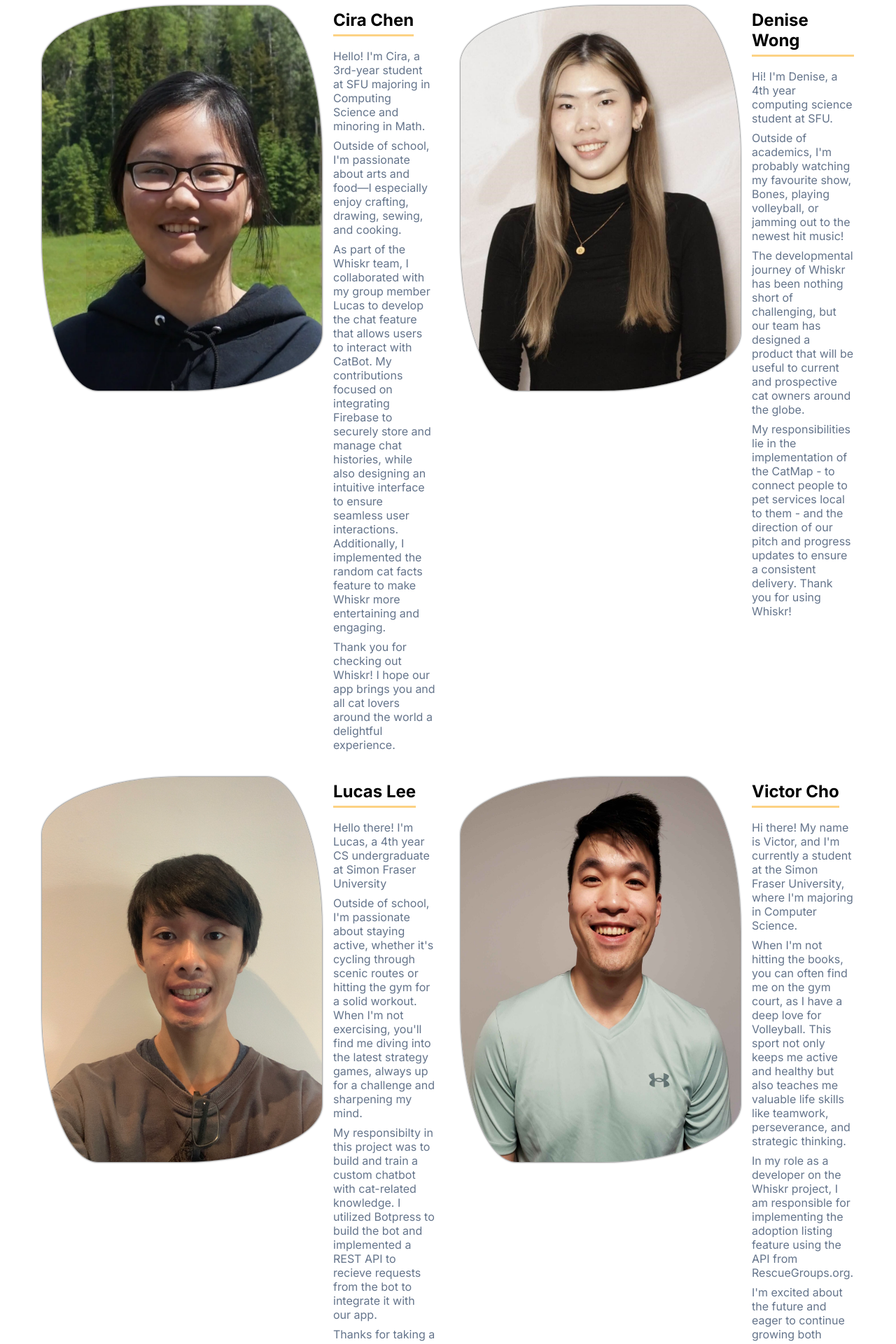
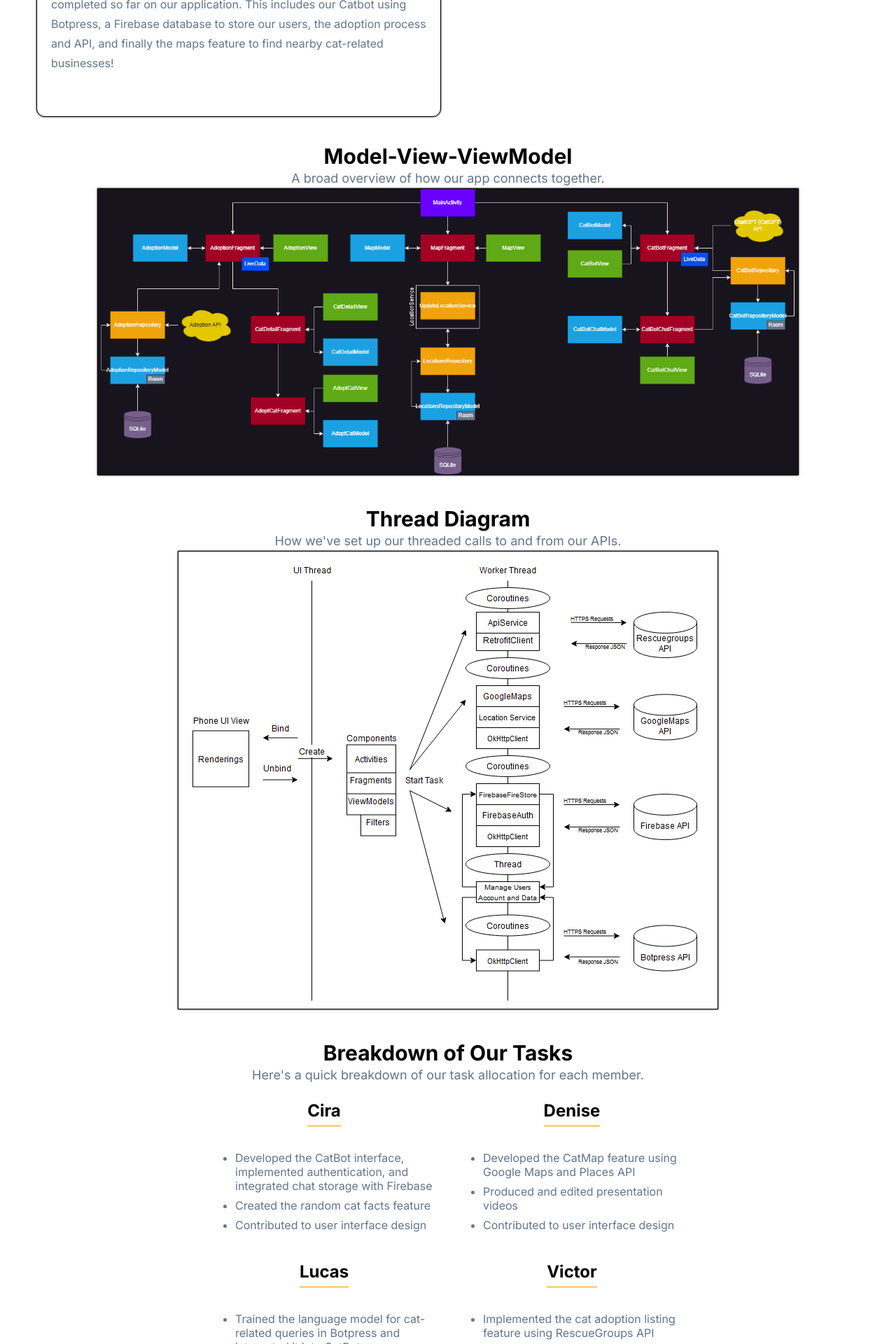
Before and after one commit to LucasDLee/Whiskr, a React (Create React App) app in the folder whiskr-website/: page / in a window 1280 px wide. Shown: the part 1580-3500 px from the top of the page at 70% size. Built offline with nearby package versions, Linux system fonts and the light colour scheme.

Commit message:
Added diagrams and group tasks

```diff
--- a/whiskr-website/src/App.css
+++ b/whiskr-website/src/App.css
@@ -81,12 +81,20 @@ a {
   line-height: 2.25rem;
 }
 
-.featureGrid, .teamGrid {
+.featureGrid, .teamGrid, .teamTasks {
   border: var(--featureColor);
   display: grid;
   grid-template-columns: repeat(2, 1fr);
   gap: 1.25em;
   margin: 0 2.5em;
+}
+
+.teamTasks {
+  margin-top: 1em;
+}
+
+.featureGrid {
+  row-gap: 5em;
 }
 
 .featureGridMax {
@@ -206,7 +214,7 @@ a {
 .teamCard>img {
   box-shadow: 0px 0px 2.5px black;
   border-radius: 50% 20% / 15% 40%;
-  height: 550px;
+  height: 525px;
   width: 400px;
 }
 
@@ -225,3 +233,40 @@ a {
   flex-direction: column;
   gap: 0.5em;
 }
+
+.diagramsSection {
+  align-items: center;
+  display: flex;
+  flex-direction: column;
+  justify-content: center;
+}
+
+.diagramsSection>div {
+  margin-top: 2.5em;
+  text-align: center;
+}
+
+.diagramsSection>div:first-of-type {
+  margin-top: 5em;
+}
+
+.diagramsSection img {
+  box-shadow: 0px 0px 2.5px black;
+  border: solid 1px black;
+  max-width: 1000px;
+}
+
+.whoDidWhatSection {
+  margin-top: 2.5em;
+}
+
+.personTask {
+  align-items: center;
+  display: flex;
+  flex-direction: column;
+  text-align: left;
+}
+
+.personTask>div {
+  text-align: center;
+}
--- a/whiskr-website/src/components/Features.js
+++ b/whiskr-website/src/components/Features.js
@@ -1,4 +1,6 @@
 import { FeatureCard } from "./FeatureCard";
+import mvvm from "../images/mvvm.png"
+import threads from "../images/thread_diagram.png"
 
 export const Features = () => {
 
@@ -24,10 +26,55 @@ export const Features = () => {
       ),
       title: "Show and Tell 1",
       description: "In our first project update, we highlight some of the work we've completed so far. This includes a Figma mockup showcasing our user interface, a Model View Viewmodel visualizing our data flow, and a small demonstration of the app to name a few!",
+    },
+    {
+      href: "https://youtu.be/yuF7flWvXCk?si=SpfqmU6Ac9UlzHJY",
+      icon: (
+        <svg xmlns="http://www.w3.org/2000/svg" viewBox="0 0 26 26">
+          <polygon className="play-btn__svg" points="9.33 6.69 9.33 19.39 19.3 13.04 9.33 6.69" fill="white" stroke="none" />
+          <path className="play-btn__svg" d="M26,13A13,13,0,1,1,13,0,13,13,0,0,1,26,13ZM13,2.18A10.89,10.89,0,1,0,23.84,13.06,10.89,10.89,0,0,0,13,2.18Z" fill="white" stroke="none" />
+        </svg>
+      ),
+      title: "Show and Tell 2",
+      description: "In our second project update, we showcase some of the work we've completed so far on our application. This includes our Catbot using Botpress, a Firebase database to store our users, the adoption process and API, and finally the maps feature to find nearby cat-related businesses!",
     }
     // Add more feature objects here as needed
   ];
 
+
+  const whoDidWhat = [
+    {
+        name: "Cira",
+        tasks: [
+            "Developed the CatBot interface, implemented authentication, and integrated chat storage with Firebase",
+            "Created the random cat facts feature",
+            "Contributed to user interface design"
+        ]
+    },
+    {
+        name: "Denise",
+        tasks: [
+            "Developed the CatMap feature using Google Maps and Places API",
+            "Produced and edited presentation videos",
+            "Contributed to user interface design"
+        ]
+    },
+    {
+        name: "Lucas",
+        tasks: [
+            "Trained the language model for cat-related queries in Botpress and integrated it into CatBot responses",
+            "Created the project website",
+            "Designed the MVVM architecture diagram"
+        ]
+    },
+    {
+        name: "Victor",
+        tasks: [
+            "Implemented the cat adoption listing feature using RescueGroups API",
+            "Designed the thread diagram"
+        ]
+    }
+  ]
 
   return (
     <section className="featuresSection">
@@ -53,6 +100,38 @@ export const Features = () => {
           );
         })}
       </div>
+      <div className="diagramsSection">
+        <div>
+          <div className="featureSubheader">Model-View-ViewModel</div>
+          <div className="featureDescription">A broad overview of how our app connects together.</div>
+          <img src={mvvm} alt="mvvm" />
+        </div>
+        <div>
+          <div className="featureSubheader">Thread Diagram</div>
+          <div className="featureDescription">How we've set up our threaded calls to and from our APIs.</div>
+          <img src={threads} alt="threads" />
+        </div>
+      </div>
+      <div className="whoDidWhatSection featureSeparator">
+        <div className="featureSubheader">Breakdown of Our Tasks</div>
+        <div className="featureDescription">Here's a quick breakdown of our task allocation for each member.</div>
+        <div className="teamTasks">
+          {
+            whoDidWhat.map((person, key) => {
+              return (
+                <div key={key} className="personTask">
+                  <div className="teamCardName">{person.name}</div>
+                  <ul className="teamCardDescription">
+                    {person.tasks.map((task, key) => {
+                      return <li key={key}>{task}</li>
+                    })}
+                  </ul>
+                </div>
+              )
+            })
+          }
+        </div>
+      </div>
     </section>
   );
 };
```
Also changed, not shown: whiskr-website/src/images/mvvm.png (added), whiskr-website/src/images/thread_diagram.png (added).
